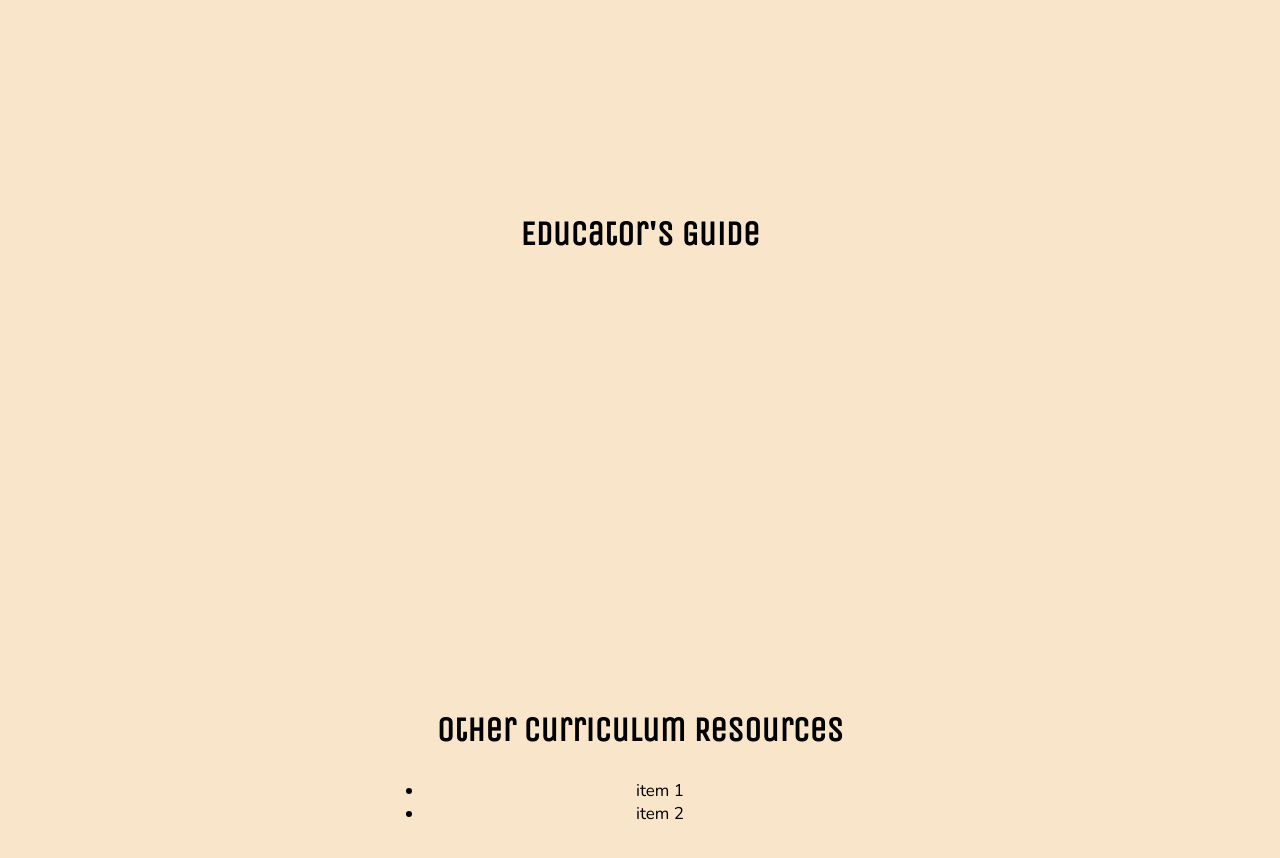
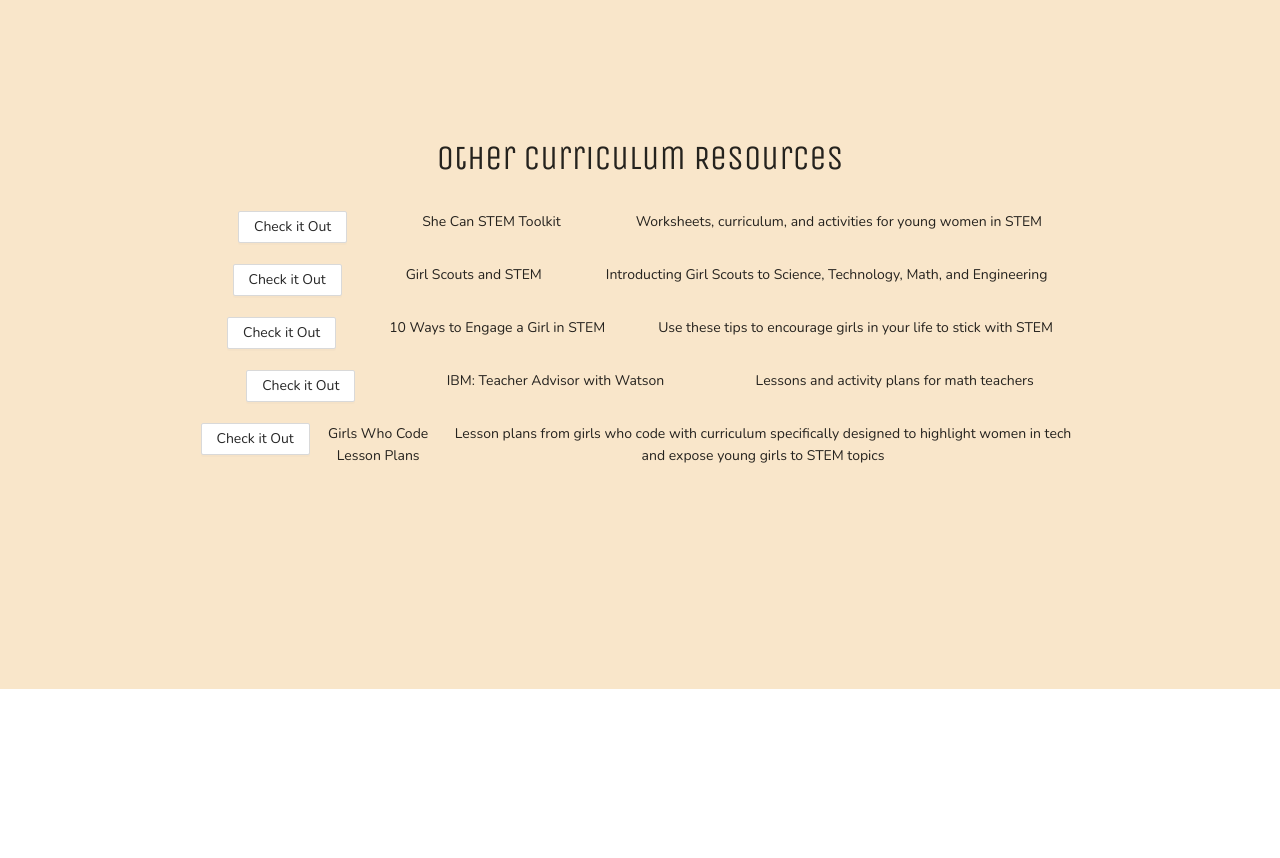
Before and after one commit to boone1000/STEAM, a React (Create React App) app: page /educators in a window 1280 px wide. Shown: the part 1140-1998 px from the top of the page. After the commit the page ends 1829 px from the top, so only its background shows below. Built offline with nearby package versions, Linux system fonts and the light colour scheme.

Commit message:
list items

```diff
--- a/package.json
+++ b/package.json
@@ -6,6 +6,7 @@
     "@testing-library/jest-dom": "^4.2.4",
     "@testing-library/react": "^9.3.2",
     "@testing-library/user-event": "^7.1.2",
+    "antd": "^4.0.1",
     "react": "^16.12.0",
     "react-dom": "^16.12.0",
     "react-router-dom": "^5.1.2",
--- a/src/App.css
+++ b/src/App.css
@@ -1,5 +1,7 @@
 @import url('https://fonts.googleapis.com/css?family=Unica+One&display=swap');
 @import url('https://fonts.googleapis.com/css?family=Nunito&display=swap');
+@import '~antd/dist/antd.css';
+
 
 @fontface {
   font-family: 'Unica One';
@@ -45,8 +47,8 @@
 .section {
   padding-top: 200px;
   padding-bottom: 200px;
-  padding-left: 30%;
-  padding-right: 30%;
+  padding-left: 15%;
+  padding-right: 15%;
   flex: absolute;
   background-color: #F9E6CA;
 }
@@ -70,3 +72,18 @@
   font-size:2rem;
   font-family: 'Unica One';
 }
+
+#character1{
+  background-color:#BE5358;
+  position: fixed;
+  /* background-image: url(character1.png); */
+  /* background-size: contain; BE5358*/
+  color: white;
+}
+
+.resourceItem{
+  display: flex;
+  flex-direction: row;
+  justify-content: space-around;
+  padding: 0.5rem;
+}
--- a/src/App.js
+++ b/src/App.js
@@ -7,18 +7,20 @@
 import Educators from './pages/educators';
 import Stories from './pages/stories';
 import Students from './pages/students';
+import ReactDOM from 'react-dom';
+import { Button } from 'antd';
 
 
 
 function App() {
   return <BrowserRouter>
     <div className="App">
-
       <header className="App-header">
         <Link to="/">Home</Link>
         <Link to="/educators">Educators</Link>
         {/* <Link to="/stories">Stories</Link> */}
         <Link to="/students">Students</Link>
+
       </header>
 
       <Route path="/" exact component={Home} />
--- a/src/pages/Home.js
+++ b/src/pages/Home.js
@@ -2,7 +2,7 @@
 
 function Home(){
     return <div className="page">
-        <div className="section">
+            <div className="section" id="character1">
                 <h1>STEAM Play</h1>
                 <p>Learning with curiosity, creativity, and movement. We believe
                     that the arts can be leveraged to increase interest and engagement
@@ -11,12 +11,8 @@
                     activity is designed to explore STEM topics through creativity
                     and movement.
                 </p>
-            <img src='https://image.freepik.com/free-vector/colorful-female-scientist-illustration_23-2148424107.jpg'></img>
         </div>
-
-
-
-
+        {/* <img src='https://cdn.aarp.net/content/dam/aarp/money/scams_fraud/2019/12/1140-puppy-sad.jpg'></img> */}
     </div>
 }
 
--- a/src/pages/educators.js
+++ b/src/pages/educators.js
@@ -1,26 +1,55 @@
-import React from 'react'
+import React from 'react';
+import ReactDOM from 'react-dom';
+import { Button } from 'antd';
+
+
 
 function educators(){
     return <div className="page">
     <div className="section-cover">
         <h1>Educators</h1>
     </div>
+
     <div className='section'>
         <h2>Curriculum Modules</h2>
         <div>
             <p>modules go in here</p>
         </div>
     </div>
+{/*
     <div className='section'>
         <h2>Educator's Guide</h2>
-        {/* <Button>Download Here</Button> */}
-    </div>
+        {/* <Button>Download Here</Button>
+    </div> */}
+
     <div className='section'>
         <h2>Other Curriculum Resources</h2>
-        <ul>
-            <li>item 1</li>
-            <li>item 2</li>
-        </ul>
+        <div className='resourceItem'>
+                <Button href='https://adcouncil-campaigns.brightspotcdn.com/4d/65/541b508b4872b195f770b448edbf/amplifier-education-toolkit-she-can-stem.pdf'>
+                    Check it Out</Button>
+                <p>She Can STEM Toolkit</p>
+                <p>Worksheets, curriculum, and activities for young women in STEM </p>
+        </div>
+        <div className='resourceItem'>
+                <Button href='https://www.girlscouts.org/en/about-girl-scouts/girl-scouts-and-stem.html'>Check it Out</Button>
+                <p>Girl Scouts and STEM</p>
+                <p>Introducting Girl Scouts to Science, Technology, Math, and Engineering</p>
+        </div>
+        <div className='resourceItem'>
+                <Button href='https://girlsinc.org/app/uploads/2017/06/10-things-you-can-do-to-encourage-a-girl-in-STEM.pdf'>Check it Out</Button>
+                <p>10 Ways to Engage a Girl in STEM</p>
+                <p>Use these tips to encourage girls in your life to stick with STEM</p>
+        </div>
+        <div className='resourceItem'>
+                <Button href='https://teacheradvisor.org/3/search?query=Math%20homework'>Check it Out</Button>
+                <p>IBM: Teacher Advisor with Watson</p>
+                <p>Lessons and activity plans for math teachers</p>
+        </div>
+        <div className='resourceItem'>
+                <Button href='https://girlswhocode.com/women-in-tech-lessonplans/'>Check it Out</Button>
+                <p>Girls Who Code Lesson Plans</p>
+                <p>Lesson plans from girls who code with curriculum specifically designed to highlight women in tech and expose young girls to STEM topics</p>
+        </div>
     </div>
     </div>
 }
--- a/src/pages/students.js
+++ b/src/pages/students.js
@@ -1,4 +1,7 @@
 import React from 'react'
+import ReactDOM from 'react-dom';
+import { Button } from 'antd';
+
 
 function Students(){
     return <div className="page">
@@ -15,11 +18,34 @@
                 our workbook below!
             </p>
         </div>
+
         <div className="section">
             <h2>Online Resources</h2>
             <p>Check out the following online resources for extra fun online
                 learning.
             </p>
+
+            <div className='resourceItem'>
+                <Button href='https://girlswhocode.com/'>
+                    Check it Out</Button>
+                <p>Girls Who Code</p>
+                <p>Events, summer camps, and internships for women in tech</p>
+            </div>
+
+            <div className='resourceItem'>
+                <Button href='https://brilliant.org/'>
+                    Check it Out</Button>
+                <p>Brilliant</p>
+                <p>Build quantitative skills in math, science, and computer science with fun and challenging interactive explorations.</p>
+            </div>
+
+            <div className='resourceItem'>
+                <Button href='https://www.theellaproject.com/'>
+                    Check it Out</Button>
+                <p>The Ella Project</p>
+                <p>Sharing the stories of remarkable women in STEM</p>
+            </div>
+
         </div>
     </div>
 }
```
Also changed, not shown: src/character1.png (added), 1 other file (tests, documents, lock files or other folders). Lines whose indentation alone changed are shown as unchanged.
